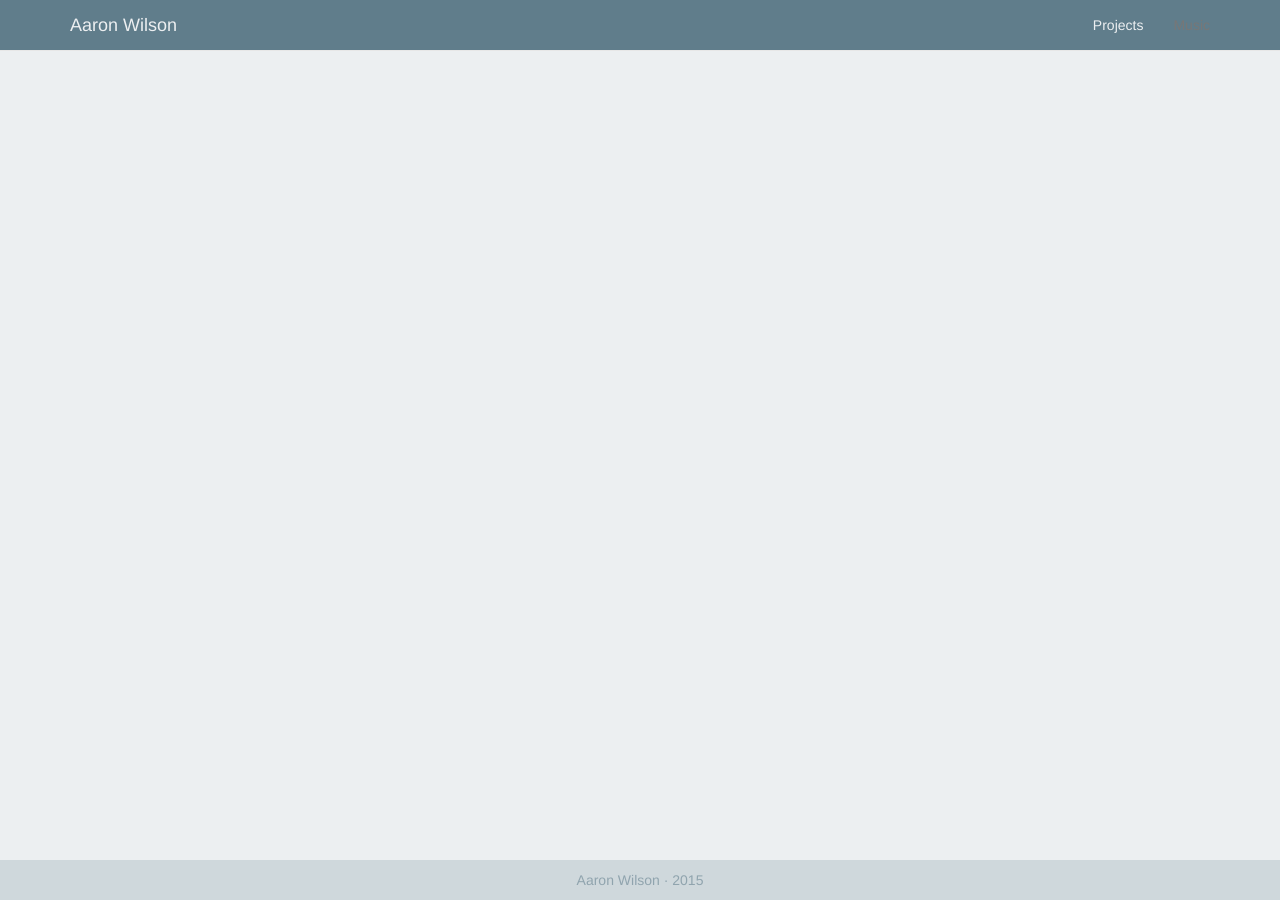
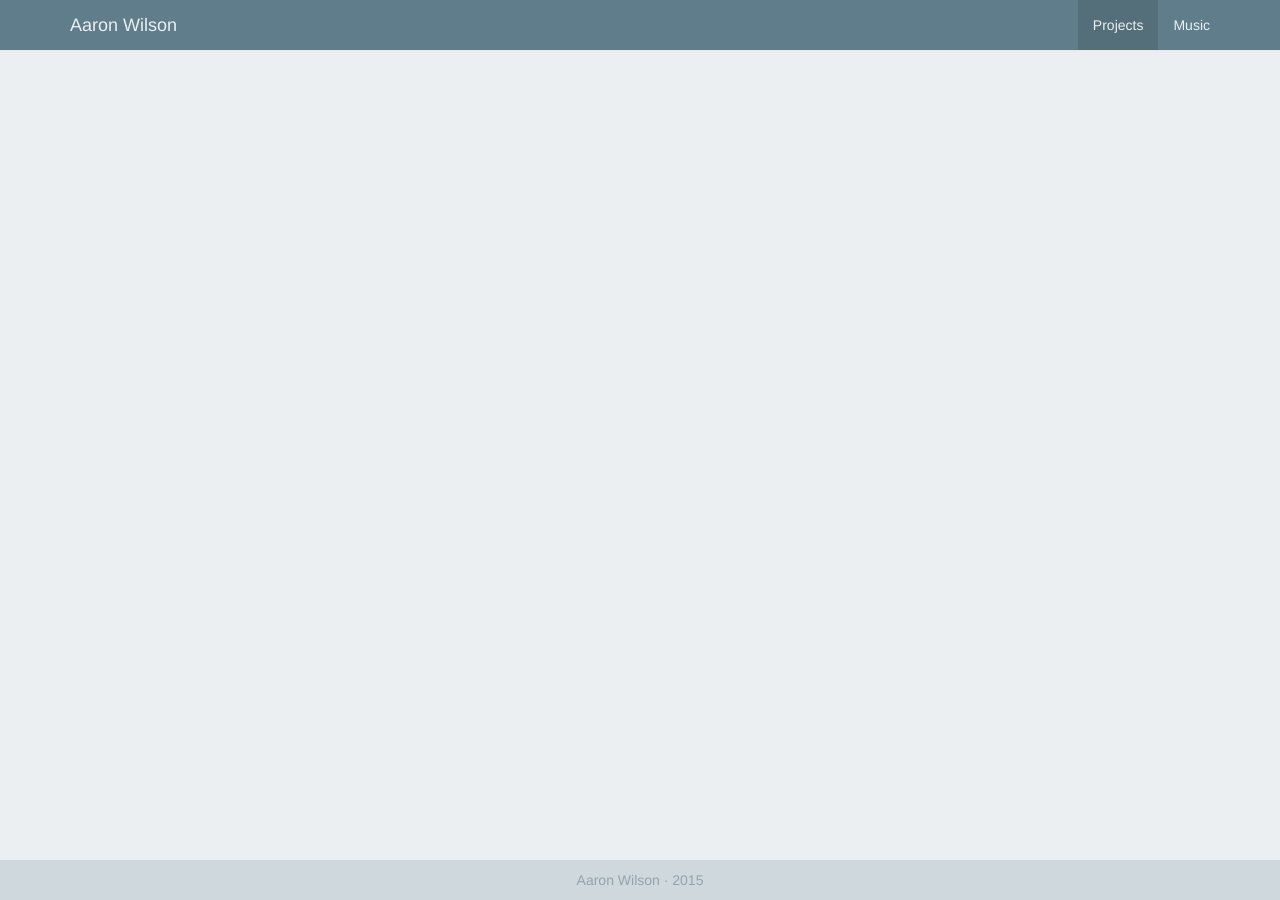
Before and after one commit to aarontwf/limebyte.github.io, a Jekyll site: the page built from projects/index.html, in a window 1280 px wide. Built offline with Jekyll 4.4.1, drawn with Linux system fonts in a browser that asks for light colours; nearby versions of some CDN libraries.

Commit message:
Update theme.css

```diff
--- a/assets/css/theme.css
+++ b/assets/css/theme.css
@@ -11,8 +11,12 @@ body {
     color: #ECEFF1;
 }
 
+.navbar-default .navbar-nav>li>a, .navbar-default .navbar-nav>li>a:focus, .navbar-default .navbar-nav>li>a:hover {
+    color: #ECEFF1;
+}
+
 .navbar-default .navbar-nav>.active>a, .navbar-default .navbar-nav>.active>a:focus, .navbar-default .navbar-nav>.active>a:hover {
-    background-color: inherit;
+    background-color: #546E7A;
     color: #ECEFF1;
 }
 
```
